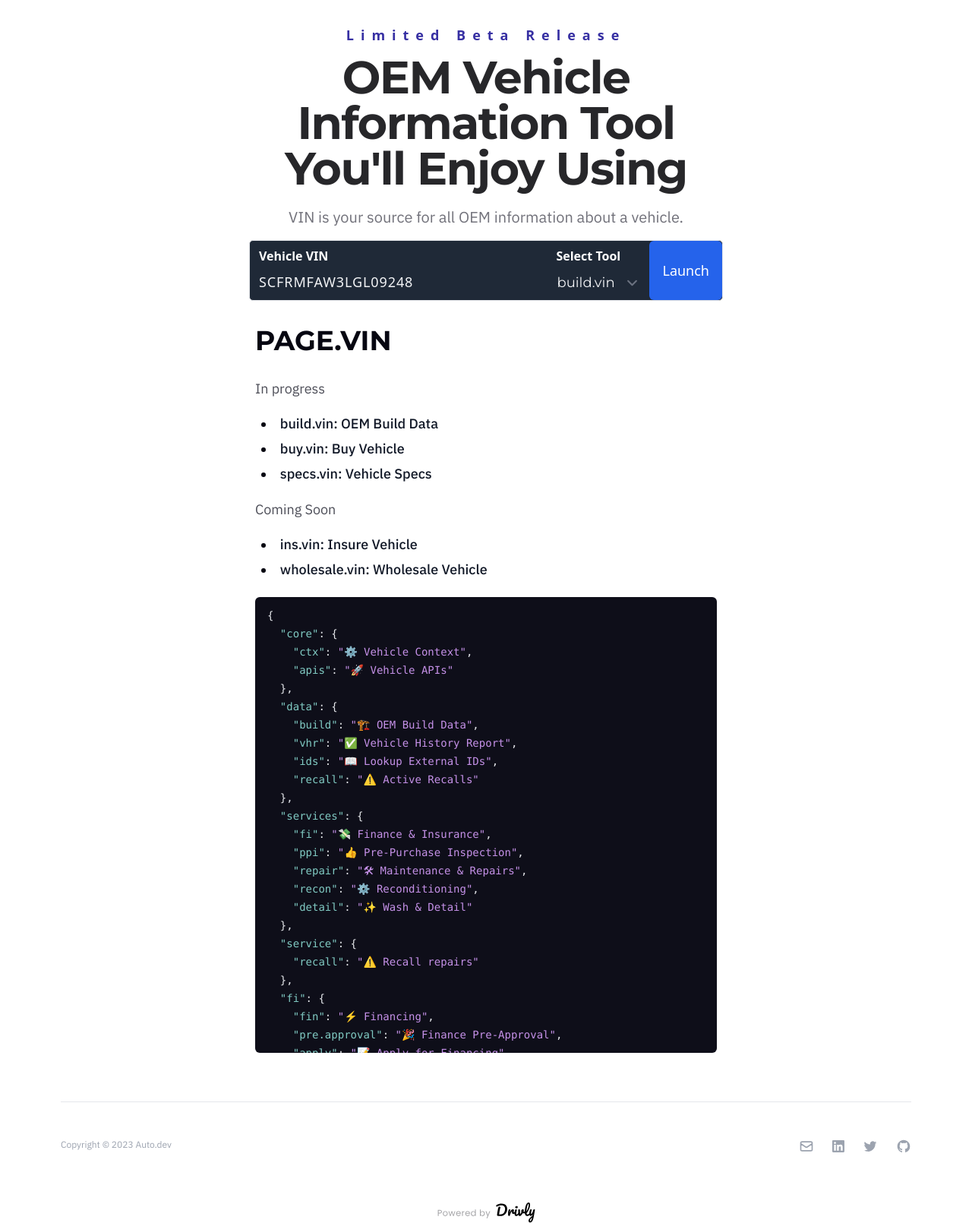
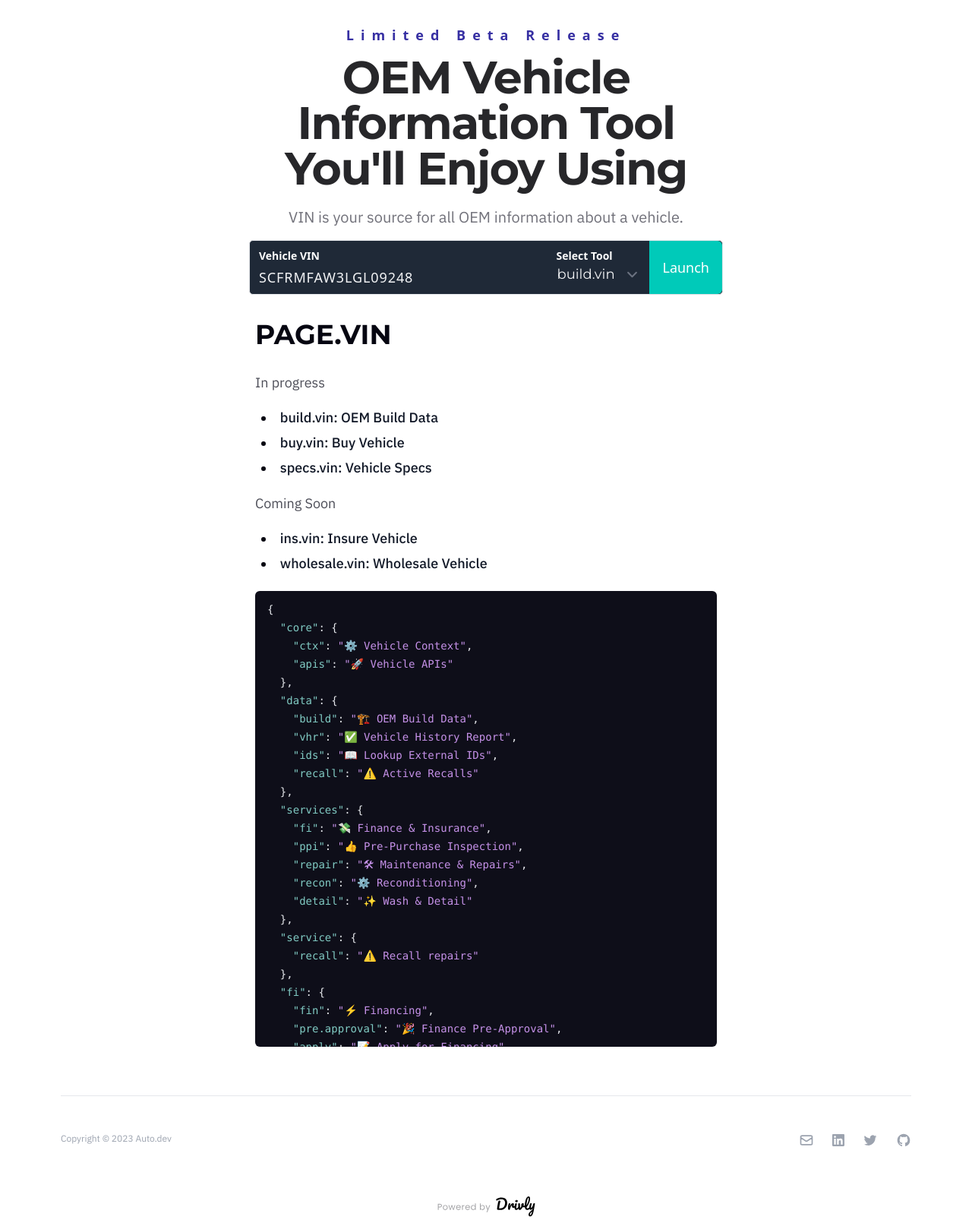
Before and after one commit to drivly/page.vin, a Jekyll site: the page built from README.md, in a window 1280 px wide. Shown: the whole page at 76% size. Built offline with Jekyll 4.4.1, drawn with Linux system fonts in a browser that asks for light colours; nearby versions of some CDN libraries; our own code applies the rules of GitHub Pages for plain Markdown files; comment, search, counter and statistics services are not loaded.

Commit message:
tightened up spacing inputs

```diff
--- a/_layouts/default.html
+++ b/_layouts/default.html
@@ -292,8 +292,8 @@
           about a vehicle." }}
         </p>
         <div class="flex border-gray-200 border rounded-[5px] bg-gray-800 mt-4">
-          <div class="w-full flex flex-col items-start pt-2 flex-1">
-            <label for="api.vin" class="text-white pl-3 font-semibold"
+          <div class="w-full flex flex-col items-start pt-2.5 flex-1 -space-y-1">
+            <label for="api.vin" class="text-white pl-3 font-semibold text-sm"
               >Vehicle VIN</label
             >
             <input
@@ -305,14 +305,14 @@
               class="w-full outline-none border-none focus:ring-0 bg-transparent placeholder:text-gray-400 text-gray-100 text-lg tracking-wider"
             />
           </div>
-          <div class="text-left pt-2 w-fit flex flex-col flex-shrink-0">
-            <label class="text-white pl-3 font-semibold" for="tool"
+          <div class="text-left pt-2.5 w-fit flex flex-col flex-shrink-0 -space-y-1">
+            <label class="text-white pl-3 font-semibold text-sm" for="tool"
               >Select Tool</label
             >
             <select
               name="tool"
               id="tool"
-              class="border-transparent focus:border-transparent focus:ring-0 bg-transparent text-gray-100 font-Montserrat text-lg"
+              class="border-transparent focus:border-transparent focus:ring-0 bg-transparent text-gray-100 font-Montserrat text-lg leading-[110%]"
             >
               {% for item in site.data.apis.vins %} {% if item.status ==
               "active" %}
@@ -324,9 +324,11 @@
             type="submit"
             id="toolButton"
             href="/carData.html"
-            class="flex w-fit justify-center items-center shadow-lg rounded-md border border-transparent bg-blue-600 py-3 px-4 text-lg font-medium text-white shadow-sm hover:bg-blue-700 focus:outline-none focus:ring-2 focus:ring-blue-500 focus:ring-offset-2"
+            class="group flex w-fit justify-center items-center shadow-lg rounded-r-md border border-transparent bg-DRIVLY_GREEN py-3 px-4 text-lg font-medium text-white shadow-sm focus:outline-none hover:bg-opacity-95 focus:ring-2 focus:ring-blue-500 focus:ring-offset-2"
           >
+          <span class="group-hover:brightness-150">
             Launch
+          </span>
           </button>
         </div>
       </div>
```
